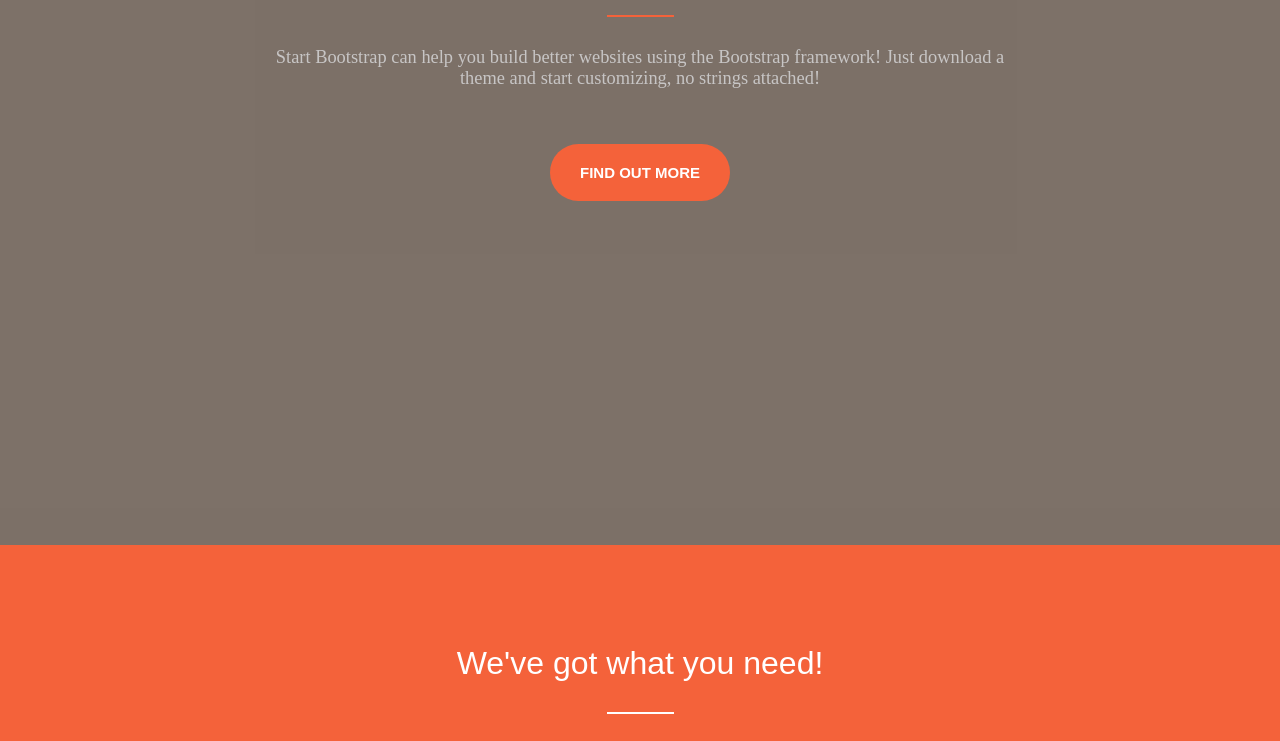
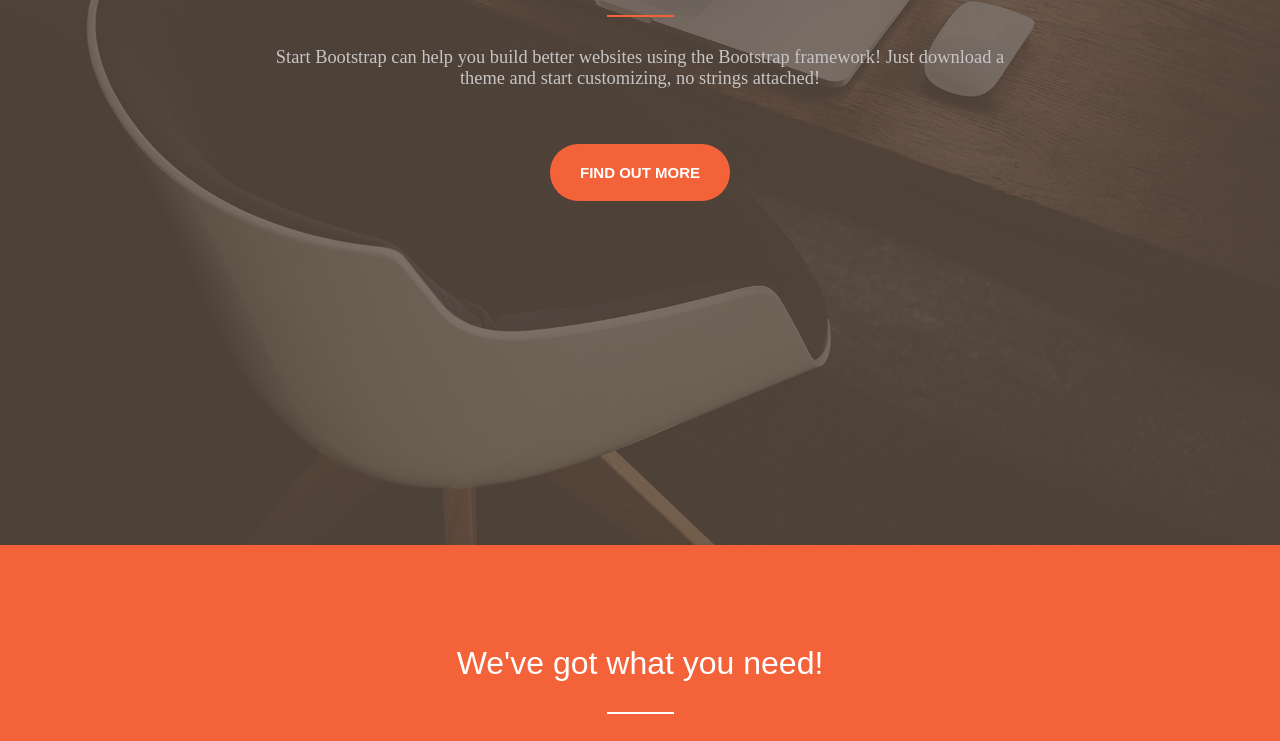
Before and after one commit to muktiupadhyaytgit/bootstrap2, a plain HTML site: page index.html in a window 1280 px wide. Shown: the part 255-996 px from the top of the page. Drawn offline with Linux system fonts and the light colour scheme.

Commit message:
Update style.css

```diff
--- a/style.css
+++ b/style.css
@@ -68,7 +68,7 @@ hr {
 .mainHead {
     width: 100%;
     height: 100vh;
-    background-image: url(/bootstrap2/master/IMG/bg-masthead.jpg);
+    background-image: url(https://raw.githubusercontent.com/muktiupadhyaytgit/bootstrap2/master/IMG/bg-masthead.jpg);
     background-repeat: no-repeat;
     background-size: cover;
     position: relative;
```
